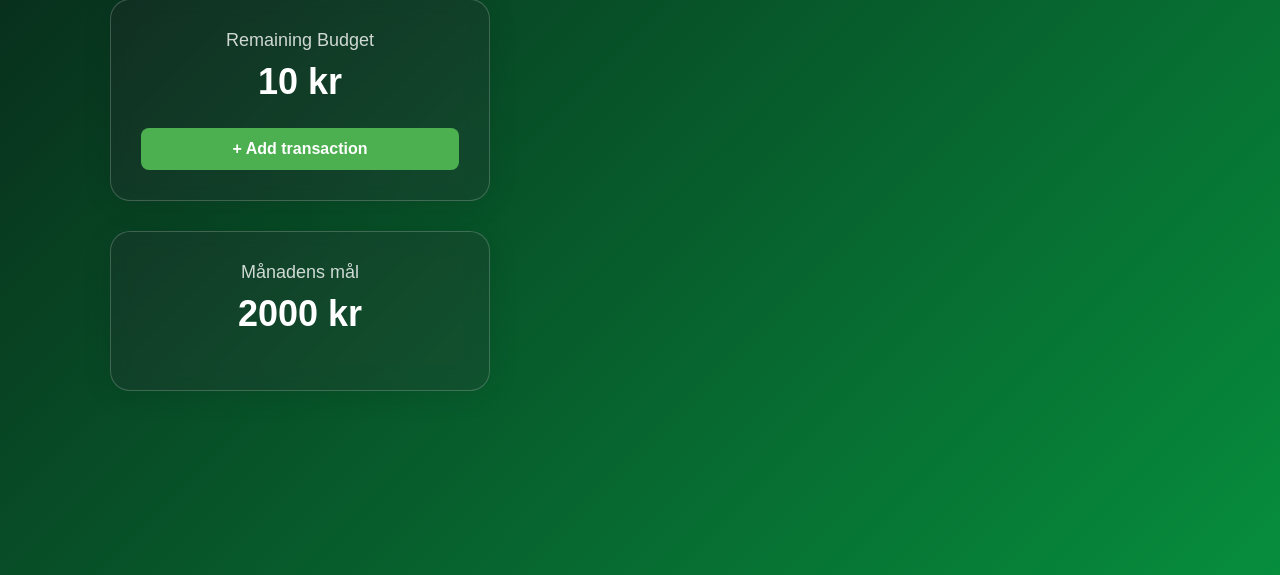
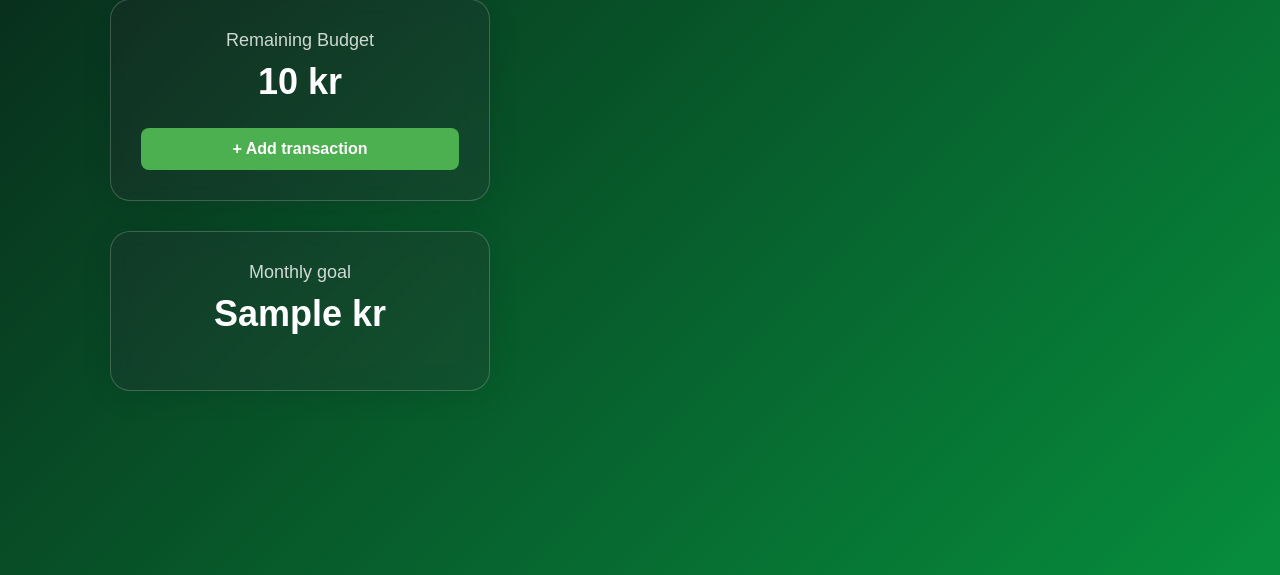
Before and after one commit to tmuk26-group-1/budget-tool, a Flask app: template templates/dashboard.html in a window 1280 px wide. Shown: the part 102-677 px from the top of the page. Run offline with Flask 3, Linux system fonts and the light colour scheme; the template is opened without the code that fills it: most values are stand-ins (such as "Sample title", 1, 10 or a date in 2020).

Commit message:
changed href & added variable instead of hardcoding monthly goal

```diff
--- a/templates/dashboard.html
+++ b/templates/dashboard.html
@@ -8,7 +8,7 @@
 
     <div class="dashboard-wrapper">
     <header class="dashboard-topbar">
-        <a href="#" class="btn-logout">Log out</a>
+        <a href="{{ url_for('logout') }}" class="btn-logout">Log out</a>
     </header>
 
     <div class="dashboard-grid">
@@ -27,8 +27,8 @@
 
             <div class="dashboard-box">
                 <header class="budget-hero">
-                    <h2>Månadens mål</h2>
-                    <h1 class="budget-amount">2000 kr</h1>
+                    <h2>Monthly goal</h2>
+                    <h1 class="budget-amount">{{ monthly_goal }} kr</h1>
                 </header>
             </div>
 
```
